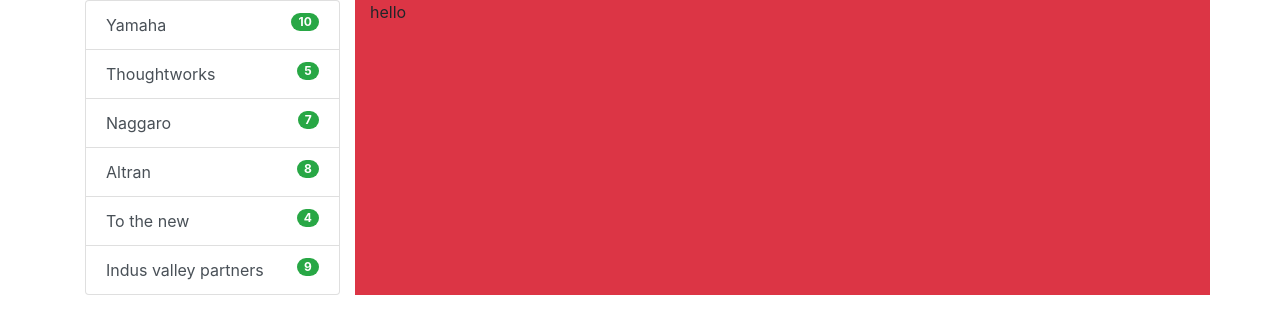
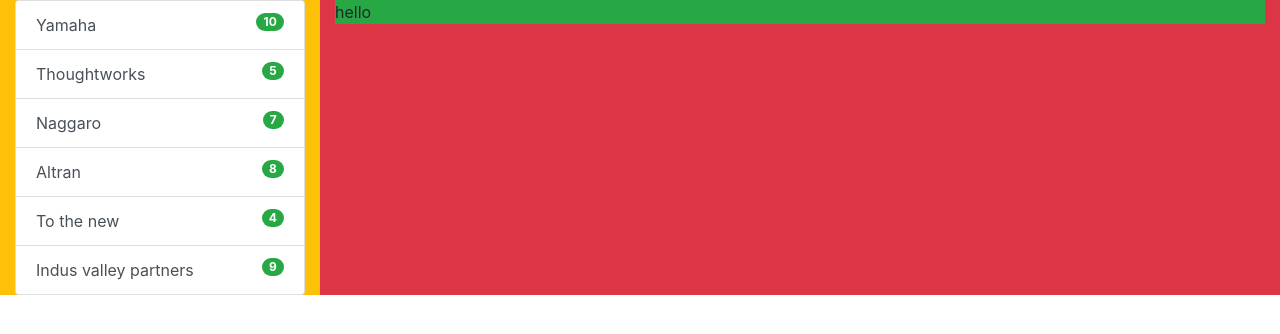
Before and after one commit to aanSingh/tnp-app, an Angular app: page / in a window 1280 px wide. Shown: the top 334 px of the page. Built offline with nearby package versions, Linux system fonts and the light colour scheme.

Commit message:
2 files modified

```diff
--- a/src/app/app.component.html
+++ b/src/app/app.component.html
@@ -1,9 +1,9 @@
-<div class="container">
+<div class="container-fluid">
   <div class="row">
-    <div class="col-md-3">
+    <div class="col-md-3 bg-warning">
       <app-side-nav></app-side-nav>
     </div>
-    <div class="col bg-danger">
+    <div class="col-md-9 bg-danger">
       <app-company-data></app-company-data>
     </div>
   </div>
--- a/src/app/components/company-data/company-data.component.html
+++ b/src/app/components/company-data/company-data.component.html
@@ -1,3 +1,3 @@
-<div>
+<div class="bg-success">
   hello
 </div>
```
